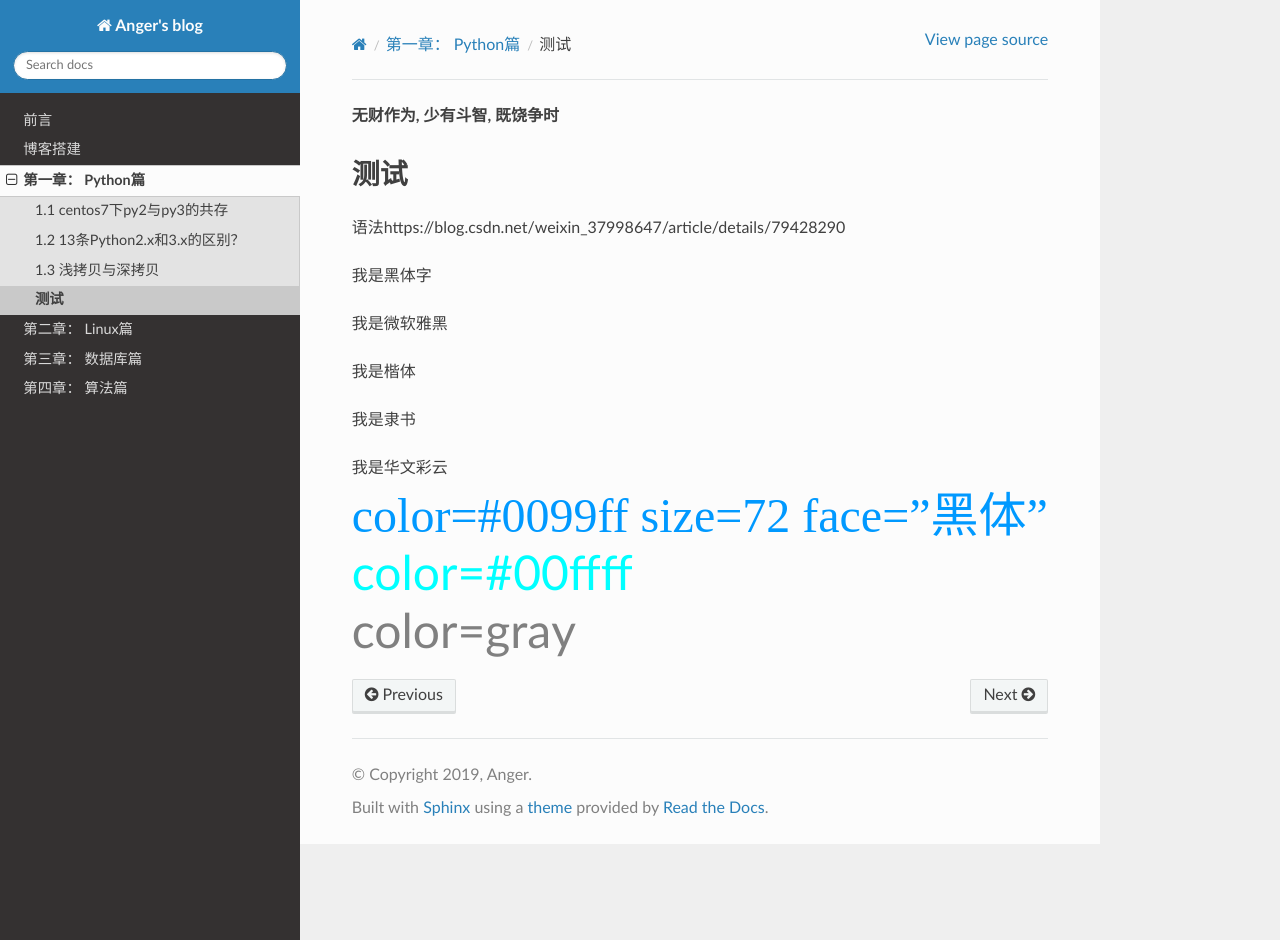
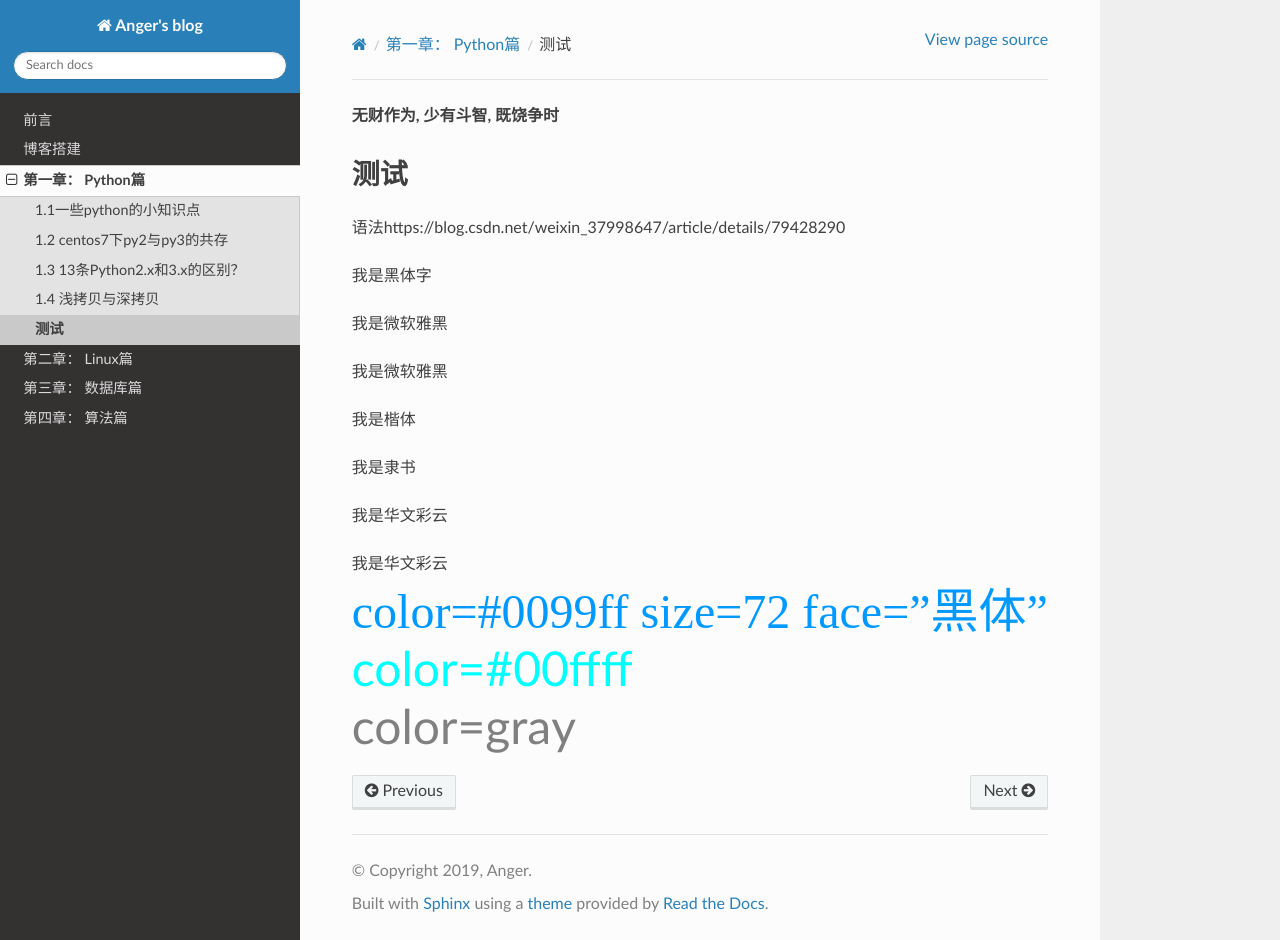
Before and after one commit to JustMeliyu/Anger_Sphinx, a Sphinx documentation site: the page built from source/Python/test.md, in a window 1280 px wide and 940 px high. Built offline with Sphinx 7.4.7 and the Read the Docs theme 2.0.0, drawn with Linux system fonts in a browser that asks for light colours.

```diff
--- a/source/Python/A03_copy.md
+++ b/source/Python/A04_copy.md
@@ -1,4 +1,4 @@
-# 1.3 浅拷贝与深拷贝
+# 1.4 浅拷贝与深拷贝
 
 python 创建一个新的对象, 赋值给一个变量,并没有拷贝这个对象, 而是拷贝的这个引用;
 
--- a/source/Python/test.md
+++ b/source/Python/test.md
@@ -8,11 +8,15 @@
 
 <p style="font-family:'Microsoft YaHei'">我是微软雅黑</p>
 
-<font face="楷体">我是楷体</font>
+<font face="微软雅黑">我是微软雅黑</font>
+
+<font face="KaiTi">我是楷体</font>
 
 <font face="隶书">我是隶书</font>
 
 <font face="STCAIYUN">我是华文彩云</font>
+
+<font face="STKaiTI">我是华文彩云</font>
 
 <font color=#0099ff size=7 face="黑体">color=#0099ff size=72 face="黑体"</font>
 
```
Also changed, not shown: source/Algorithm/D04_DynamicProgramming.md (added, +18 -0 lines), source/Python/A01_Basic_Info.md (added, +30 -0 lines), source/Python/A02_centos7_install_py2&py3.md (renamed from source/Python/A01_centos7_install_py2&py3.md, +1 -1 lines), source/Python/A03_diff_py2&py3.md (renamed from source/Python/A02_diff_py2&py3.md, +1 -1 lines).
